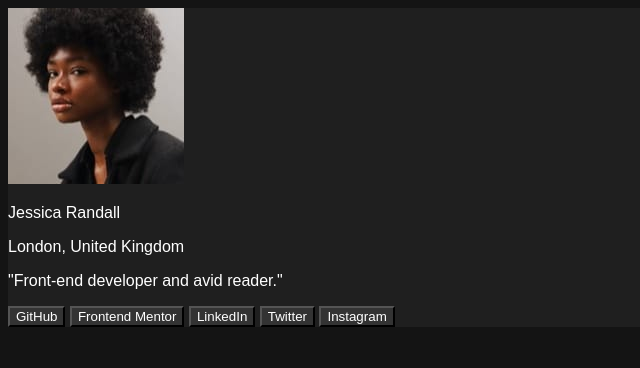
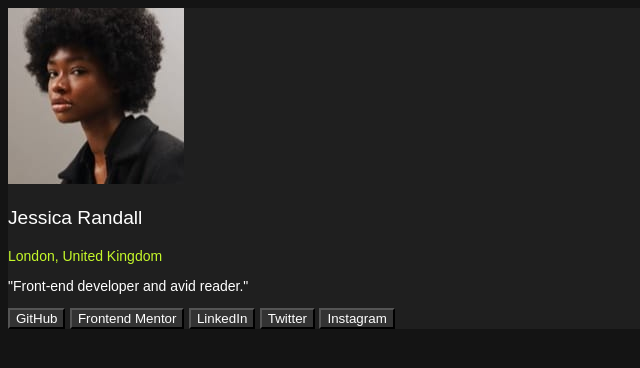
Before and after one commit to hastigholami/social-links-profile, a plain HTML site: page index.html in a window 1280 px wide. Shown: the whole page, without its empty margins (0-640 px from the left). Drawn offline with Linux system fonts and the light colour scheme.

Commit message:
updated font and color in style file

```diff
--- a/style.css
+++ b/style.css
@@ -5,6 +5,7 @@ body {
 
 p {
     color: hsl(0, 0%, 100%);
+    font-size: 14px;
 }
 
 button {
@@ -22,9 +23,13 @@ button {
 
 .info {}
 
-.authur {}
+.authur {
+    font-size: larger;
+}
 
-.country {}
+.country {
+    color: hsl(75, 94%, 57%);
+}
 
 .job {}
 
```
